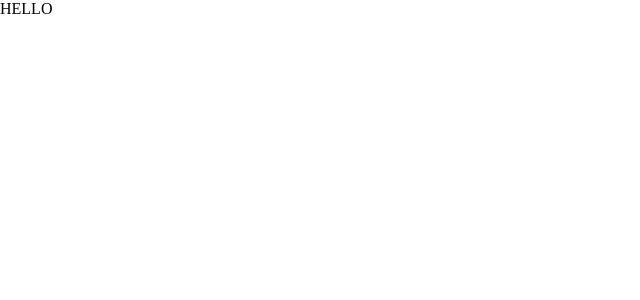
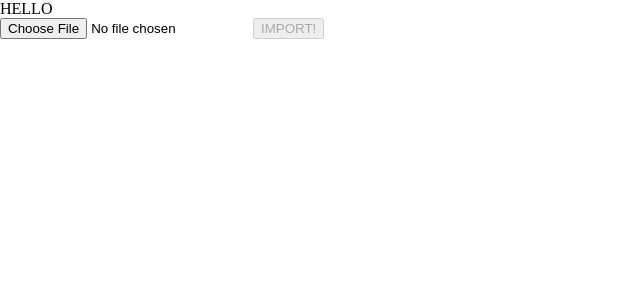
Before and after one commit to kuzditomi/portfolio-viewer, a React (Create React App) app: page / in a window 1280 px wide. Shown: the top 300 px of the page, without its empty margins (0-640 px from the left). Built offline with nearby package versions, Linux system fonts and the light colour scheme.

Commit message:
start import

```diff
--- a/src/App.tsx
+++ b/src/App.tsx
@@ -1,10 +1,19 @@
-import React from 'react';
+import React, { useState } from 'react';
 import './App.scss';
+import Import from './import/Import';
+import { Report } from './import/Report';
 
 const App: React.FC = () => {
+  const [report, setReport] = useState<Optional<Report>>(undefined);
+
   return (
     <div className="App">
      HELLO
+     <Import onImport={(report)=>{
+       setReport(report);
+     }}/>
+
+     { report && report.name }
     </div>
   );
 }
--- /dev/null
+++ b/src/import/Import.tsx
@@ -0,0 +1,72 @@
+import React, { useState } from "react";
+import { ReportParser, ReportException } from "./ReportParser";
+import { Report } from "./Report";
+import "./Report.scss";
+
+let reportParser: ReportParser;
+
+export interface ImportProps {
+  onImport(report: Report): void;
+}
+
+const Import: React.FC<ImportProps> = ({ onImport }) => {
+  const [report, setReport] = useState<Optional<Report>>(undefined);
+  const [error, setError] = useState<string>("Please provide a file!");
+  const [isDirty, setIsDirty] = useState(false);
+
+  const onFileChange = async (files: FileList | null) => {
+    if (!files || !files.length) {
+      setReport(undefined);
+      setError("Please provide a report file!");
+      return;
+    }
+
+    if (!reportParser) {
+      reportParser = new ReportParser();
+    }
+
+    try {
+      const report = await reportParser.Parse(files[0]);
+      setReport(report);
+      setError("");
+    } catch (e) {
+      const error = e as ReportException;
+
+      setReport(undefined);
+      setError(error.message);
+    }
+  };
+
+  const renderError = () => {
+    if (!isDirty || !error) {
+      return null;
+    }
+
+    return <div className="error">{error}</div>;
+  };
+
+  const importFiles = () => {
+    if (!report) {
+      console.error("Something went wrong, report should not be undefined...");
+      return;
+    }
+
+    onImport(report);
+  };
+
+  return (
+    <div className="import">
+      <input
+        type="file"
+        onBlur={() => setIsDirty(true)}
+        onChange={e => onFileChange(e.target.files)}
+      />
+      <button onClick={() => importFiles()} disabled={error ? true : undefined}>
+        IMPORT!
+      </button>
+      {renderError()}
+    </div>
+  );
+};
+
+export default Import;
--- /dev/null
+++ b/src/import/Report.scss
@@ -0,0 +1,3 @@
+.error {
+  color: red;
+}
--- /dev/null
+++ b/src/import/Report.ts
@@ -0,0 +1,3 @@
+export interface Report {
+    name: string;
+}
--- /dev/null
+++ b/src/import/ReportParser.ts
@@ -0,0 +1,53 @@
+import { Report } from "./Report";
+
+export interface ReportException {
+    message: string;
+}
+
+const TYPE_COLUMN = 0; // should contain Trades
+const ACCOUNT_COLUMN = 2; // should contain nothing for own account
+
+export class ReportParser {
+    public Parse(file: File): Promise<Report> {
+        let resolve: (report: Report) => void;
+        let reject: (error: ReportException) => void;
+
+        const result = new Promise<Report>((_resolve: (report: Report) => void, _reject) => { [resolve, reject] = [_resolve, _reject] });
+
+        console.debug(`Parsing ${file.name}...`);
+
+        var reader = new FileReader();
+
+        reader.onload = () => {
+            console.debug('File loaded.');
+            let csvdata = reader.result as string;
+
+            try {
+                const report = this.ProcessData(csvdata);
+                resolve(report);
+            } catch {
+                reject({ message: "Error while parsing..." });
+            }
+        };
+
+        reader.readAsBinaryString(file);
+
+        return result;
+    }
+
+    private ProcessData(csvData: string): Report {
+        console.debug('Processing csvData...');
+
+        const data = csvData
+            .split('\n')
+            .map(line => line.split(','));
+
+        const myTrades = data.filter(line => line[TYPE_COLUMN] === 'Trades' && line[ACCOUNT_COLUMN] === '');
+
+        console.log(myTrades);
+
+        return {
+            name: 'ok'
+        }
+    }
+}
--- /dev/null
+++ b/src/types.d.ts
@@ -0,0 +1 @@
+declare type Optional<T> = T | undefined;
```
